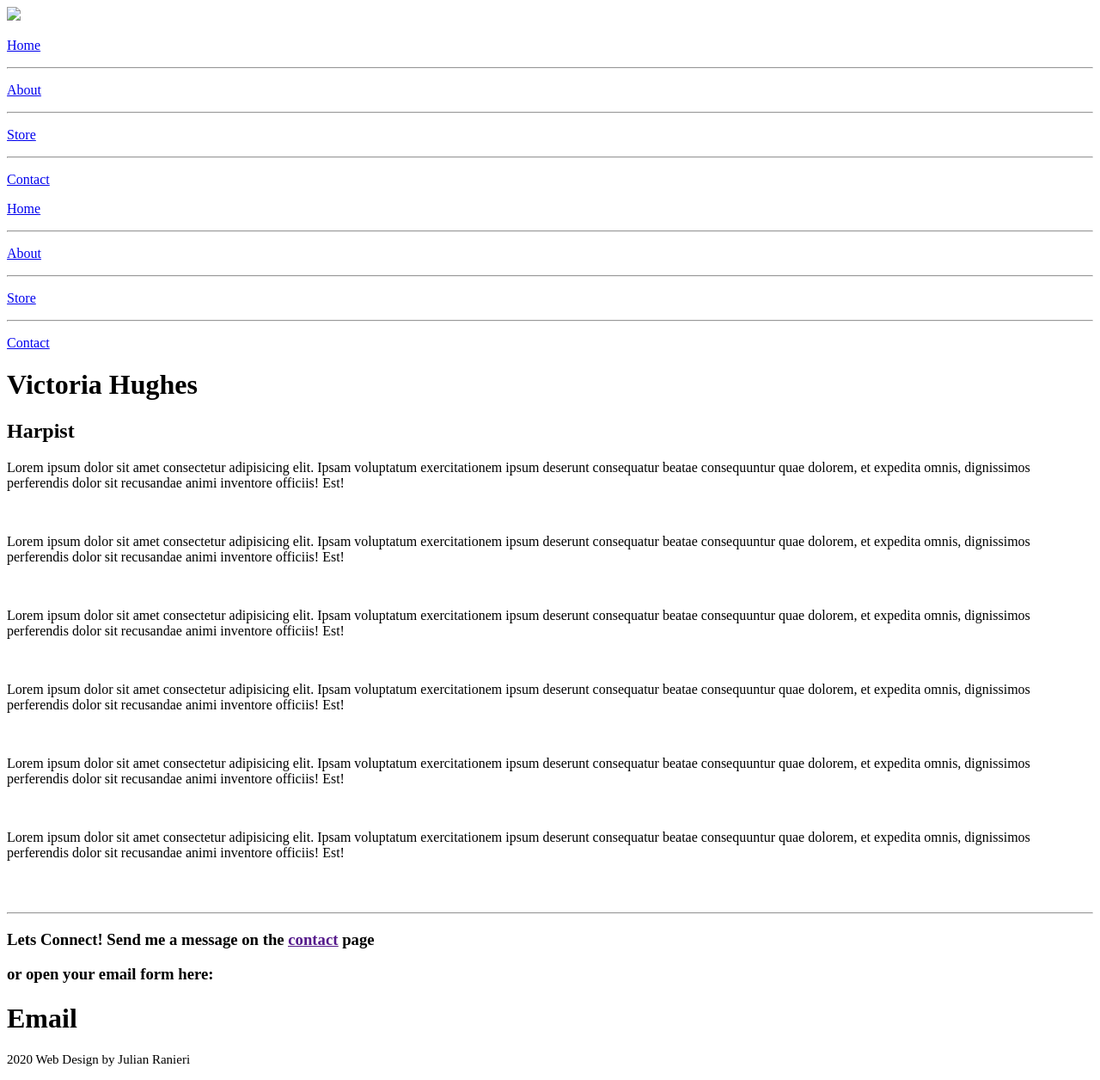
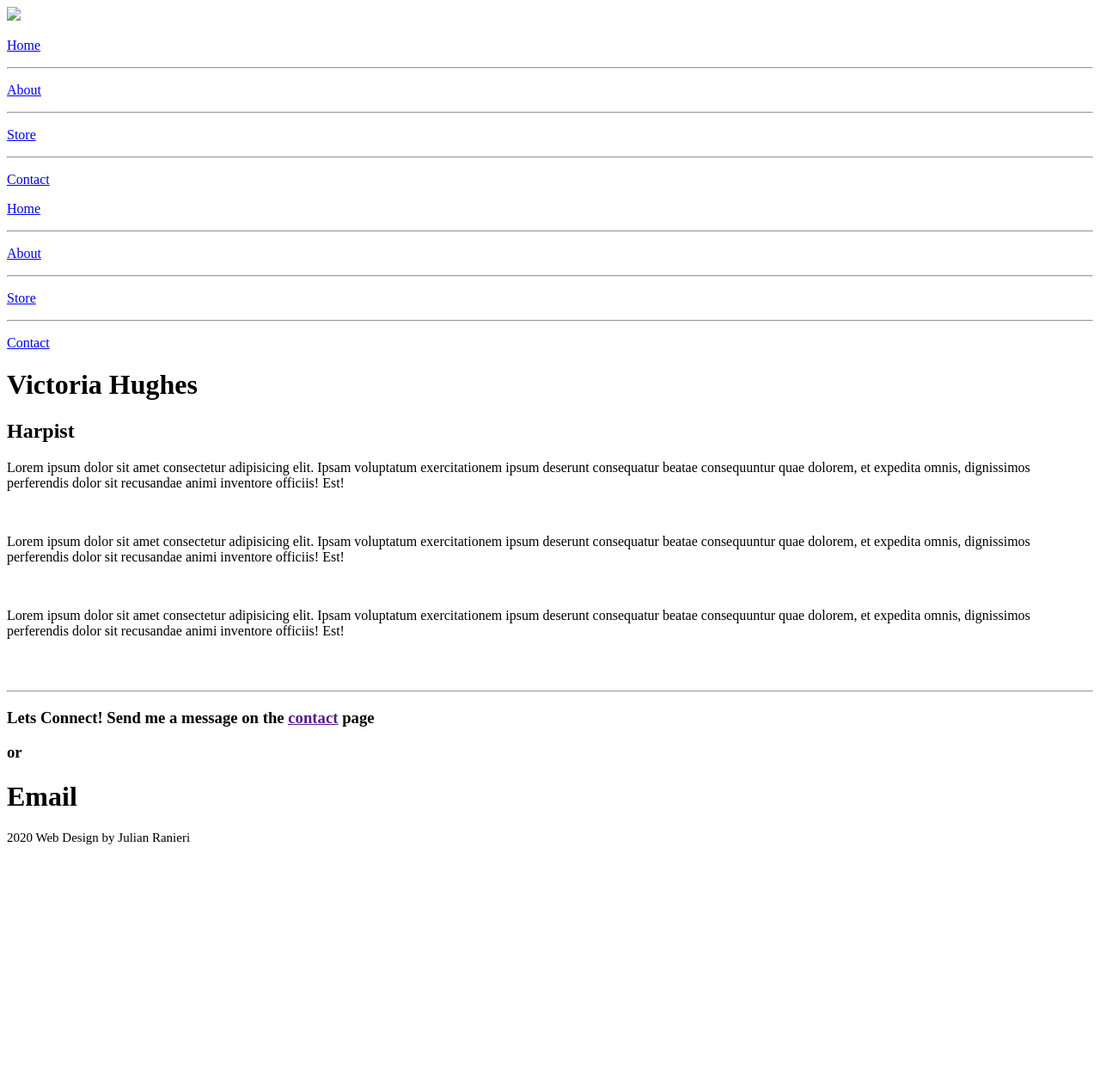
Before and after one commit to royalsaltmerchant/victoriaharpist, a Jekyll site: the page built from index.html, in a window 1280 px wide. Shown: the whole page at 86% size. Built offline with Jekyll 4.4.1, drawn with Linux system fonts in a browser that asks for light colours; some web fonts are replaced; after the commit the page ends 998 px from its top, so only the background shows below that.

```diff
--- a/_includes/footer.html
+++ b/_includes/footer.html
@@ -1,6 +1,6 @@
 <footer class="footer">
     <h3>Lets Connect! Send me a message on the <u><a href="">contact</a></u> page</h2>
-    <h3>or open your email form here:</h2>
+    <h3>or </h2>
     <h1><a>Email</a></h1>
     <p style="font-size: 15px;">2020 Web Design by Julian Ranieri</p>
 </footer>
--- a/index.html
+++ b/index.html
@@ -20,14 +20,6 @@
 <br>
 <br>
 <br> -->
-<section class="style2">
-    <p>Lorem ipsum dolor sit amet consectetur adipisicing elit. Ipsam voluptatum exercitationem ipsum deserunt consequatur beatae consequuntur quae dolorem, et expedita omnis, dignissimos perferendis dolor sit recusandae animi inventore officiis! Est!</p>
-    <br>
-    <p>Lorem ipsum dolor sit amet consectetur adipisicing elit. Ipsam voluptatum exercitationem ipsum deserunt consequatur beatae consequuntur quae dolorem, et expedita omnis, dignissimos perferendis dolor sit recusandae animi inventore officiis! Est!</p>
-    <br>
-    <p>Lorem ipsum dolor sit amet consectetur adipisicing elit. Ipsam voluptatum exercitationem ipsum deserunt consequatur beatae consequuntur quae dolorem, et expedita omnis, dignissimos perferendis dolor sit recusandae animi inventore officiis! Est!</p>
-    <br>
-</section>
 <section class="style1">
     <p>Lorem ipsum dolor sit amet consectetur adipisicing elit. Ipsam voluptatum exercitationem ipsum deserunt consequatur beatae consequuntur quae dolorem, et expedita omnis, dignissimos perferendis dolor sit recusandae animi inventore officiis! Est!</p>
     <br>
```
Also changed, not shown: assets/styling.css (+5 -2 lines).
